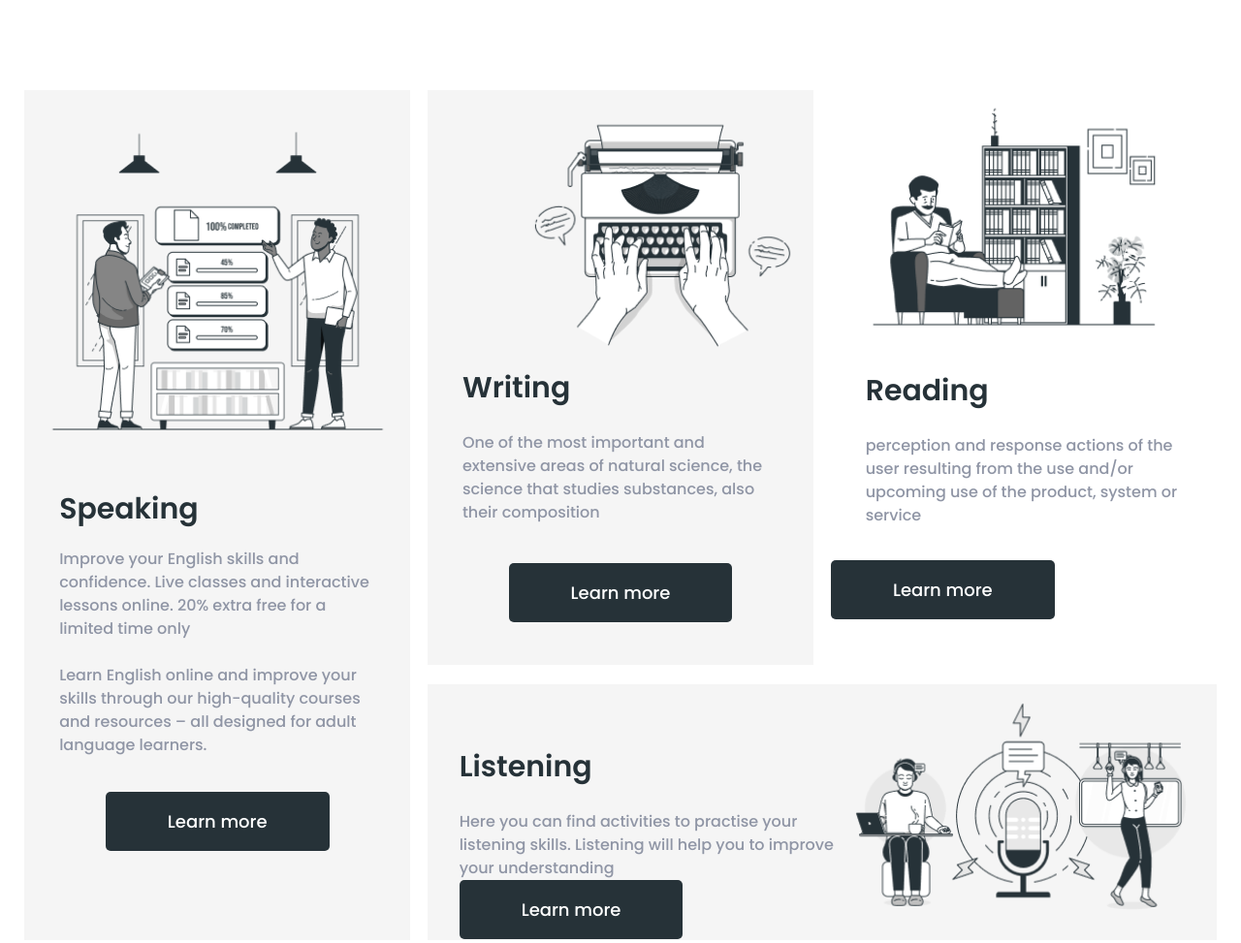
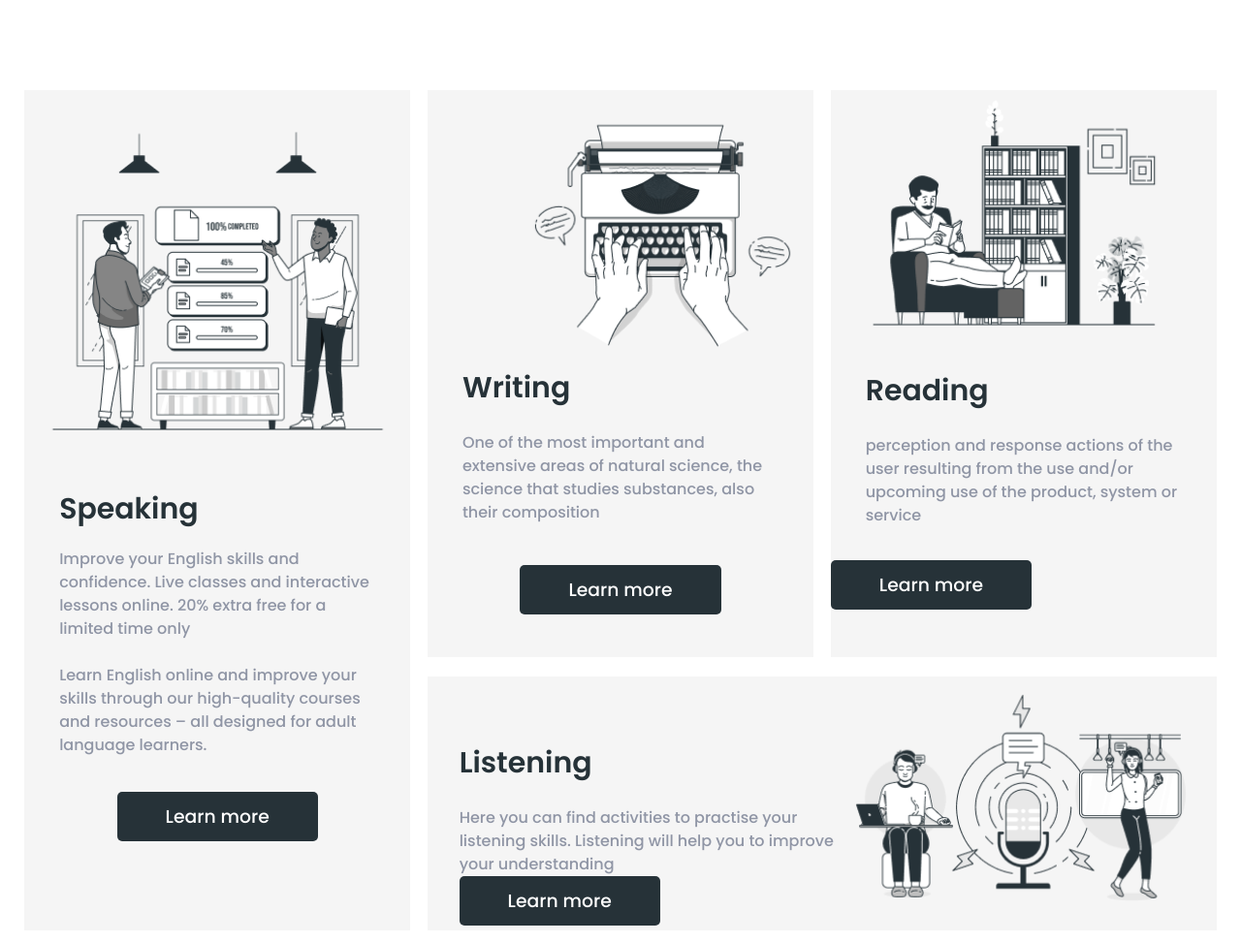
Before and after one commit to athenaofzeus/CV-js_projects, a plain HTML site: page index.html in a window 1280 px wide. Shown: the part 1144-2117 px from the top of the page at 97% size. Drawn offline with Linux system fonts and the light colour scheme.

Commit message:
Add files via upload

```diff
--- a/index.html
+++ b/index.html
@@ -175,7 +175,7 @@
                             with qualified EC teachers and students
                             from all over the world.</div>
 
-                        <div class="b-main__prc-full-prc-item b-main__prc-full__prc-item_size"><span
+                        <div class="b-main__prc-full-prc-item b-main__prc-full-prc-item_size"><span
                                 class="b-main__prc-full-inc-item">£5.99</span>
                             per month</div>
                     </div>
--- a/style.scss
+++ b/style.scss
@@ -517,12 +517,12 @@ body {
 
 .b-main__sklBtn {
     font-weight: 500;
-    font-size: 18px;
+    padding: 1.5vh 3.9vw;
+    font-size: calc(14px + 6 * (100vw / 1600));
     line-height: 27px;
     color: #FFFFFF;
     background: #263238;
     border-radius: 5px;
-    padding: 17px 64px;
     text-decoration: none;
     display: inline-block;
 
@@ -882,6 +882,9 @@ body {
     }
 }
 
+.b-main__sklRdn-box {
+    background-color: #F5F5F5;
+}
 
 .b-main__prc-full {
     padding-top: 229px;
@@ -1034,6 +1037,7 @@ body {
         display: flex;
         justify-content: space-evenly;
         align-items: center;
+
 
         &_size {
             max-width: 240px;
```
Also changed, not shown: style.css, 1 other file.
